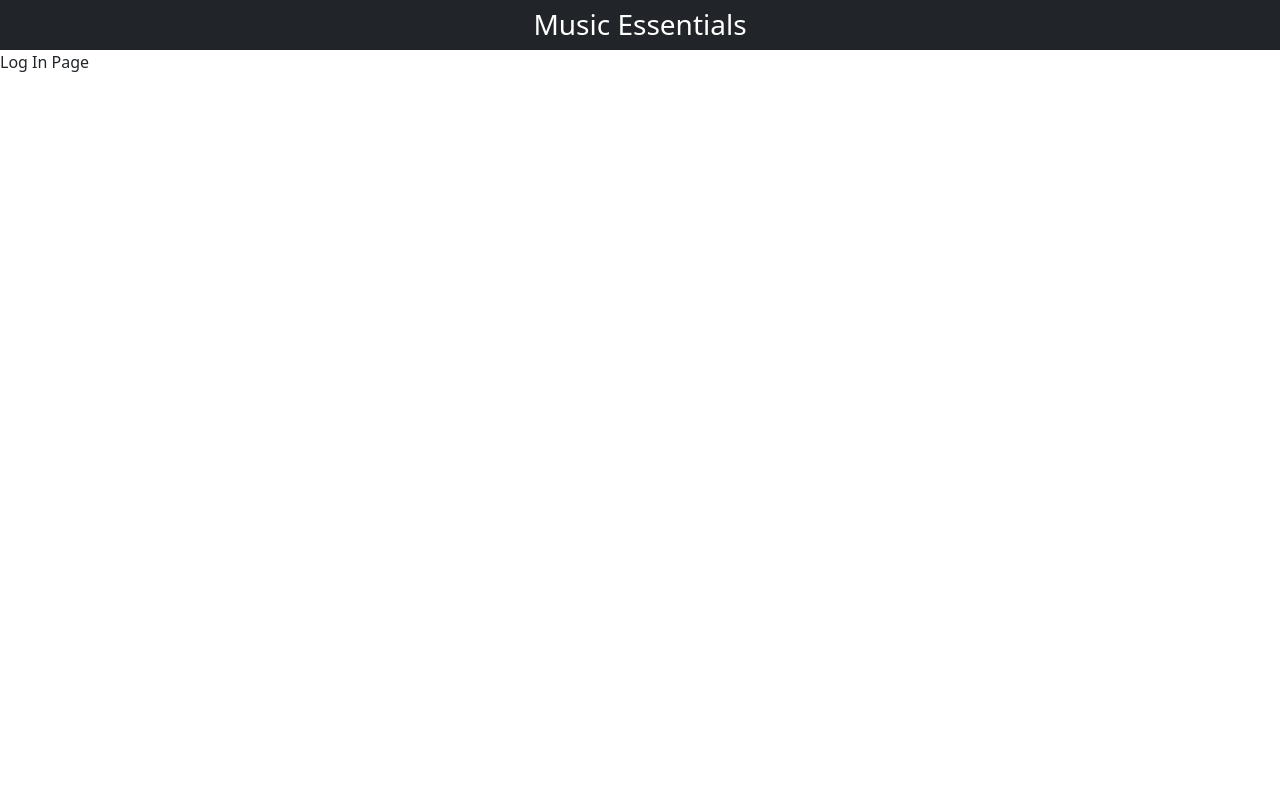
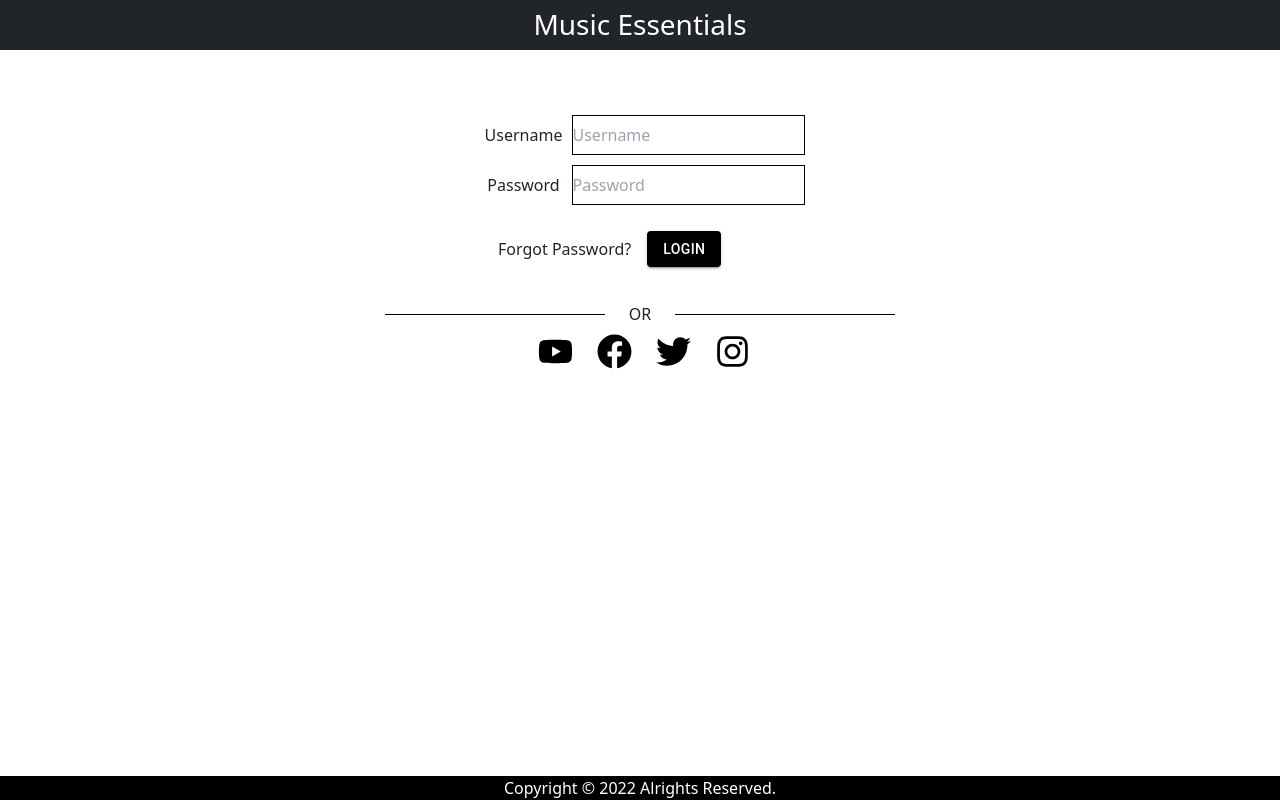
Before and after one commit to Bredding234/Music-Essentials, a React (Vite) app: page /login in a window 1280 px wide. Built offline with nearby package versions, Linux system fonts and the light colour scheme.

Commit message:
login page updated

```diff
--- a/src/index.css
+++ b/src/index.css
@@ -18,7 +18,7 @@
   }
 
   .form-body{
-    text-align: left;
+    text-align: center;
     padding: 20px 10px;
   }
 
--- a/src/pages/Home.jsx
+++ b/src/pages/Home.jsx
@@ -1,12 +1,30 @@
 import {Link} from 'react-router-dom';
 
+import React from 'react'
 
-const Home = () => {
-	return <div>
+function Home() {
+  return (
+	<div>
 
-<Link to='/signup'>Sign Up </Link>
+		<p style={{color: 'black', textAlign: 'center', fontSize:'25px'}}> Search for artist</p>
+<input style={{ height: 40, borderColor: 'black', borderWidth: 1, display: 'block', marginRight: 'auto', marginLeft: 'auto' }}	type='text'	id='firstName'placeholder='Search for artist'autoComplete='given-name'	/>
+<div>
+	<img />
+</div>
 
-	</div>;
-};
+<div style={{backgroundColor: 'black', width: '15%', height: '15%',    position: 'relative', top: '57px', left: '30%', textAlign: 'center', marginTop: '10%'}}>
+	<Link to='/signup' style={{color: 'white', textAlign: 'center'}}>Sign Up </Link>
+</div>
+<span style={{position: 'fixed', left: '46%', top: '23%',  marginTop: '13%'}}> OR </span>
+<div style={{backgroundColor: 'black', width: '15%', height: '15%',    position: 'relative', top: '32px', left: '50%', textAlign: 'center'}}>
+	<Link to='/login' style={{color: 'white', textAlign: 'center'}}>Login </Link>
+</div>
+
+
+
+	</div>
+  );
+}
+
 
 export default Home;
--- a/src/pages/LogIn.jsx
+++ b/src/pages/LogIn.jsx
@@ -1,4 +1,113 @@
-const LogIn = () => {
-	return <div>Log In Page</div>;
-};
-export default LogIn;
+import React from 'react';
+import Button from '@mui/material/Button';
+import { Link } from 'react-router-dom';
+import { FaYoutube, FaFacebook, FaTwitter, FaInstagram } from 'react-icons/fa';
+const currentYear = (new Date().getFullYear());
+const yearTxt = currentYear === 2022 ? "2022" : "2022 - "+currentYear;
+
+
+function Login() {
+	return (
+		<div>
+			<div className='form'>
+				<form className='form-body'>
+					<div className='username'>
+						<label className='form__label' htmlFor='Username'>
+							Username{' '}
+						</label>
+						<input
+							style={{ height: 40, borderColor: 'black', borderWidth: 1 }}
+							className='form__input'
+							type='text'
+							id='Username'
+							placeholder='Username'
+							autoComplete='given-name'
+						/>
+					</div>
+					<div className='password'>
+						<label className='form__label' htmlFor='password'>
+							Password{' '}
+						</label>
+						<input
+							style={{ height: 40, borderColor: 'black', borderWidth: 1 }}
+							className='form__input'
+							type='password'
+							id='password'
+							placeholder='Password'
+							autoComplete='new-password'
+						/>
+					</div>
+
+
+					<div className='flex gap-3 items-center mt-3' style={{ position:'relative', left: '20%' }}>
+
+						<a className='order-1'  > Forgot Password? </a>
+
+						<Button
+							className='order-3 bg-black'
+							variant='contained'
+							type='button'>
+							<Link to='/login'>Login</Link>
+						</Button>
+					</div>
+				</form>
+
+				<div
+					style={{
+						display: 'flex',
+						flexDirection: 'row',
+						alignItems: 'center',
+						marginTop: '2%',
+
+					}}>
+					<div style={{ flex: 1, height: '1px', backgroundColor: 'black' }} />
+
+					<div>
+						<p style={{ width: '70px', textAlign: 'center' }}>OR</p>
+					</div>
+
+					<div style={{ flex: 1, height: '1px', backgroundColor: 'black' }} />
+				</div>
+				<div
+					className='social-container flex gap-4 mt-2'
+					style={{ position: 'relative', left: '30%' }}>
+					{/* <h3>Social Follow</h3> */}
+					<a
+						href='https://www.youtube.com/c/jamesqquick'
+						className='youtube social'
+            style={{color:'black'}}>
+						<FaYoutube className='hover:text-red-600' size={35} />
+					</a>
+					<a
+						href='https://www.facebook.com/learnbuildteach/'
+						className='facebook social'
+            style={{color:'black'}}>
+						<FaFacebook className='hover:text-blue-600' size={35} />
+					</a>
+					<a
+						href='https://www.twitter.com/jamesqquick'
+						className='twitter social'
+            style={{color:'black'}}>
+						<FaTwitter className='hover:text-blue-600' size={35} />
+					</a>
+					<a
+						href='https://www.instagram.com/learnbuildteach'
+						className='instagram social'
+            style={{color:'black'}}>
+						<FaInstagram className='hover:text-pink-600' size={35}    />
+					</a>
+				</div>
+			</div>
+
+   <footer class="footer" style={{backgroundColor: 'black',color: 'white', textAlign:'center', position: "fixed",
+          left: 0,
+          bottom: 0,
+          right: 0}}>
+ Copyright © { yearTxt } Alrights Reserved.
+  </footer>
+
+      </div>
+	);
+}
+
+export default Login;
--- a/src/pages/SignUp.jsx
+++ b/src/pages/SignUp.jsx
@@ -2,6 +2,9 @@ import React from 'react';
 import Button from '@mui/material/Button';
 import { Link } from 'react-router-dom';
 import { FaYoutube, FaFacebook, FaTwitter, FaInstagram } from 'react-icons/fa';
+const currentYear = (new Date().getFullYear());
+const yearTxt = currentYear === 2022 ? "2022" : "2022 - "+ currentYear;
+
 
 function SignUp() {
 	return (
@@ -75,11 +78,11 @@ function SignUp() {
 						/>
 					</div>
 
-					<div className='flex gap-3 items-center mt-2'>
+					<div className='flex gap-3 items-center mt-3 ' style={{ position:'relative', left: '20%' }}>
 						<Button variant='contained' className='order-2 bg-black'>
 							<Link to='/'>Sign Up</Link>
 						</Button>
-						<a className='order-1'> Forgot Password? </a>
+						<a className='order-1'  > Forgot Password? </a>
 
 						<Button
 							className='order-3 bg-black'
@@ -95,7 +98,8 @@ function SignUp() {
 						display: 'flex',
 						flexDirection: 'row',
 						alignItems: 'center',
-						marginTop: '5%',
+						marginTop: '2%'
+
 					}}>
 					<div style={{ flex: 1, height: '1px', backgroundColor: 'black' }} />
 
@@ -107,31 +111,45 @@ function SignUp() {
 				</div>
 				<div
 					className='social-container flex gap-4 mt-2'
-					style={{ position: 'relative', left: '30%' }}>
+          id='social-media'
+					style={{ position: 'relative', left: '30%' }}
+          >
 					{/* <h3>Social Follow</h3> */}
 					<a
 						href='https://www.youtube.com/c/jamesqquick'
-						className='youtube social'>
-						<FaYoutube size={35} />
+						className='youtube social'
+            style={{color:'black'}}>
+						<FaYoutube className='hover:text-blue-600' size={35} />
 					</a>
 					<a
 						href='https://www.facebook.com/learnbuildteach/'
-						className='facebook social'>
-						<FaFacebook size={35} />
+						className='facebook social'
+            style={{color:'black'}}>
+						<FaFacebook className= 'hover:text-blue-600' size={35} />
 					</a>
 					<a
 						href='https://www.twitter.com/jamesqquick'
-						className='twitter social'>
-						<FaTwitter size={35} />
+						className='twitter social '
+            style={{color:'black'}}>
+						<FaTwitter className='hover:text-blue-600' size={35} />
 					</a>
 					<a
 						href='https://www.instagram.com/learnbuildteach'
-						className='instagram social'>
-						<FaInstagram size={35} />
+						className='instagram social'
+            style={{color:'black'}}>
+						<FaInstagram className='hover:text-blue-600' size={35} />
 					</a>
 				</div>
 			</div>
-		</div>
+
+   <footer class="footer" style={{backgroundColor: 'black',color: 'white', textAlign:'center', position: "fixed",
+          left: 0,
+          bottom: 0,
+          right: 0}}>
+ Copyright © { yearTxt } Alrights Reserved.
+  </footer>
+
+      </div>
 	);
 }
 
```
Also changed, not shown: src/App.css (line endings or trailing spaces).
